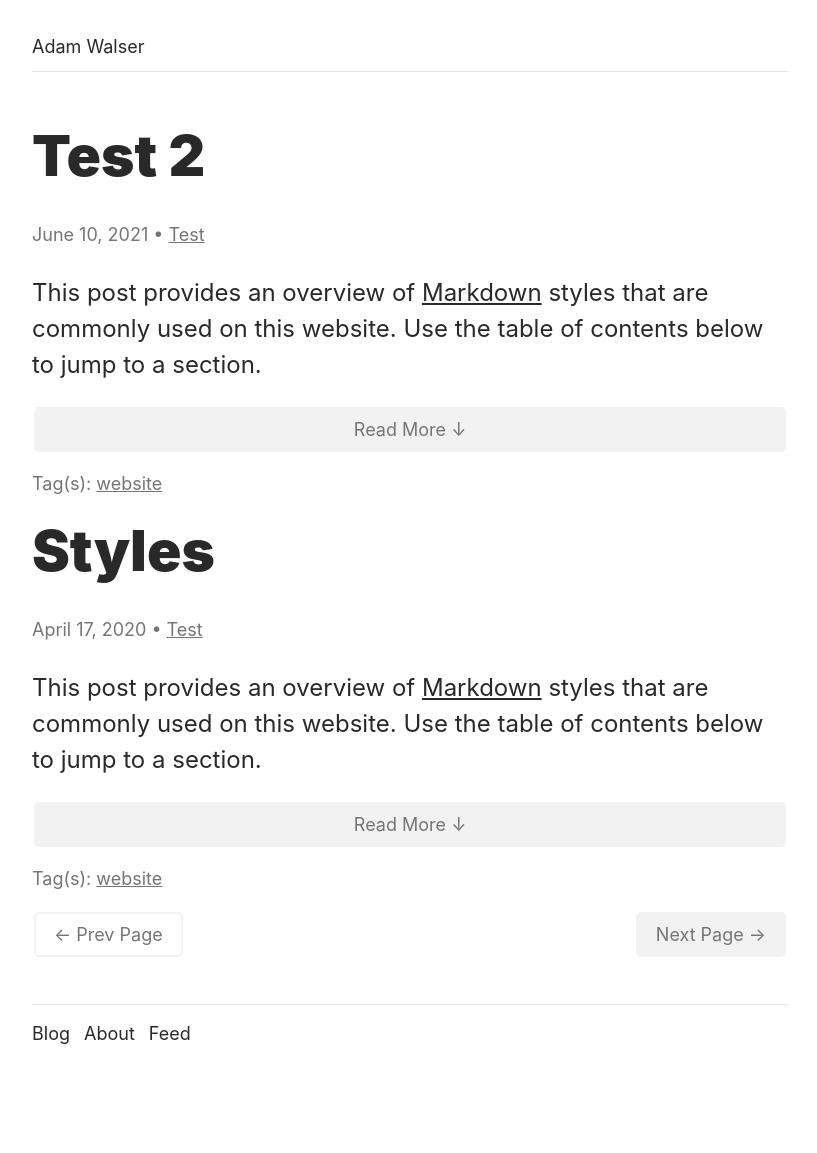
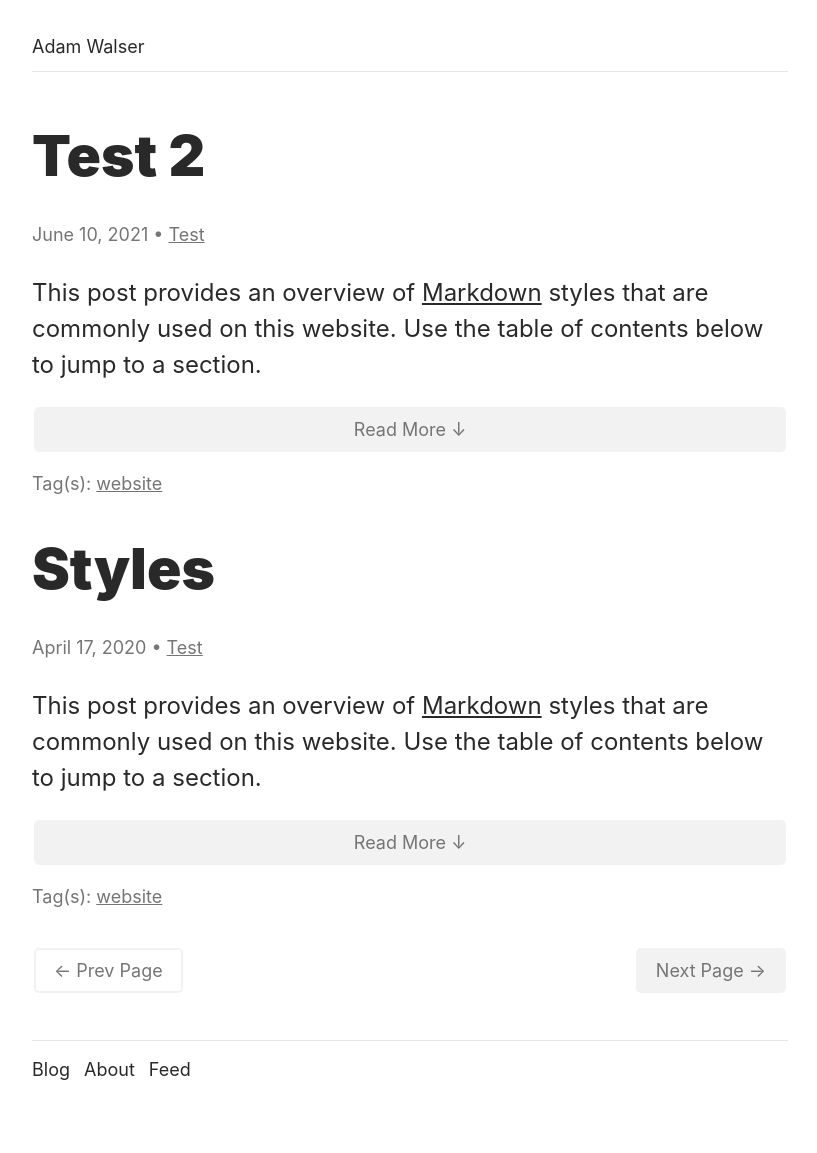
Before and after one commit to ajpwalser/ajpwalser.github.io, a Jekyll site: the page built from index.html, in a window 1280 px wide. Shown: the whole page, without its empty margins (230-1047 px from the left). Built offline with Jekyll 4.4.1, drawn with Linux system fonts in a browser that asks for light colours; some web fonts are replaced; the list of posts is cut into pages by our own code; before the commit the page ends 1117 px from its top, so only the background shows below that.

Commit message:
Update style.css

```diff
--- a/css/style.css
+++ b/css/style.css
@@ -133,12 +133,12 @@ figcaption {
 	color: rgb(117, 117, 117);
 }
 
+.meta {
+	margin-bottom: 2em;
+}
+
 .meta a {
 	color: rgb(117, 117, 117) !important;
-}
-
-.meta p {
-	margin-bottom: 2em;
 }
 
 /* Blockquotes */
```
